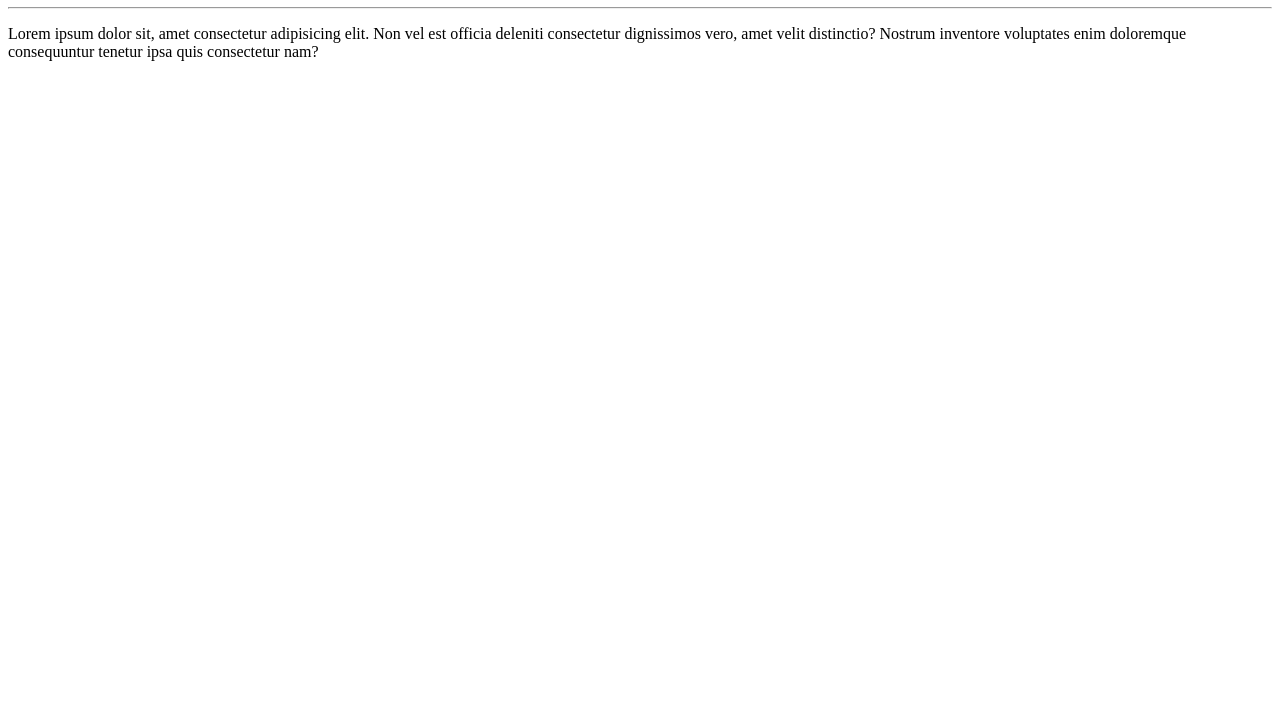
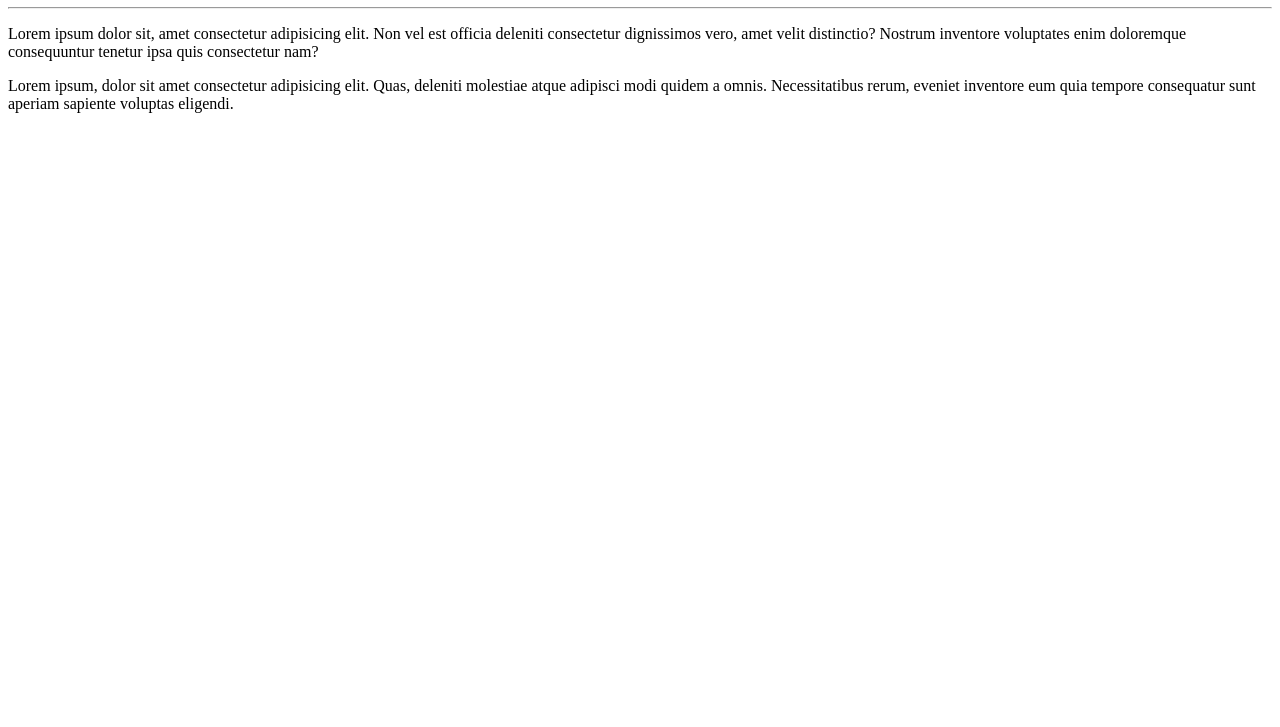
Before and after one commit to LeoCesarEngComp/OlaMundo, a plain HTML site: page site-exemplo/index.html in a window 1280 px wide. Shown: the part 73-800 px from the top of the page. Drawn offline with Linux system fonts and the light colour scheme.

Commit message:
Adicionado parágrado

```diff
--- a/site-exemplo/index.html
+++ b/site-exemplo/index.html
@@ -10,5 +10,6 @@
     <h1>Olá Mundo!</h1>
     <hr>
     <p>Lorem ipsum dolor sit, amet consectetur adipisicing elit. Non vel est officia deleniti consectetur dignissimos vero, amet velit distinctio? Nostrum inventore voluptates enim doloremque consequuntur tenetur ipsa quis consectetur nam?</p>
+    <p>Lorem ipsum, dolor sit amet consectetur adipisicing elit. Quas, deleniti molestiae atque adipisci modi quidem a omnis. Necessitatibus rerum, eveniet inventore eum quia tempore consequatur sunt aperiam sapiente voluptas eligendi.</p>
 </body>
 </html>
```
